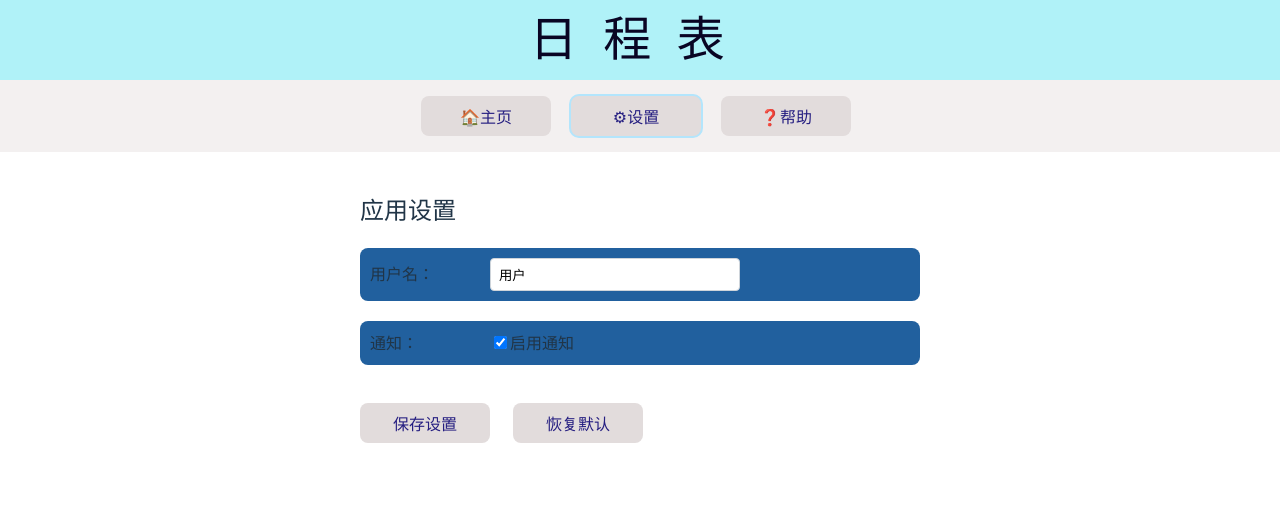
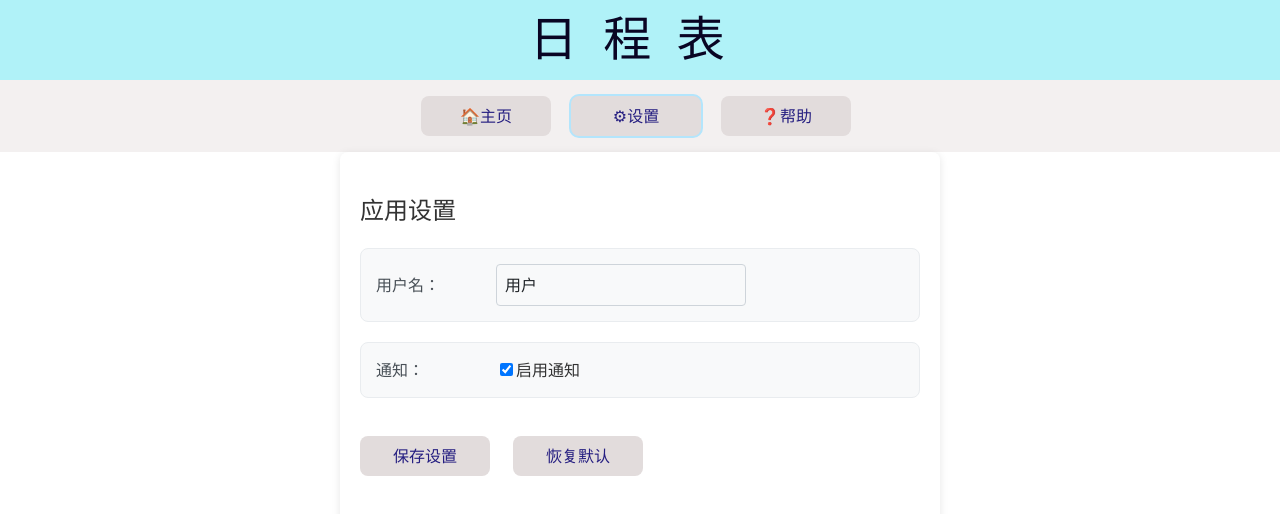
Before and after one commit to gfjdh/hci-schedule, a React (Vite) app: page / in a window 1280 px wide. Both pictures are taken after a click on the button "⚙设置". Shown: the top 514 px of the page. Built offline with nearby package versions, Linux system fonts and the light colour scheme; no server answers.

Commit message:
style(css): 优化样式布局和滚动条，强制统一主题颜色
- 使用flex布局改进自适应空间分配
- 添加滚动条美化样式
- 强制白色背景和深色文字以确保主题一致性
- 使用动态视口高度(dvh)替代固定高度

```diff
--- a/src/App.css
+++ b/src/App.css
@@ -22,8 +22,9 @@
 
 .body {
   width: 100%;
-  height: 90vh;
-  /* overflow: hidden; */
+  height: calc(100dvh - 10vh); /* 计算剩余高度，减去header高度 */
+  background-color: #ffffff; /* 确保整个body区域为白色背景 */
+  overflow: hidden; /* 防止整体页面滚动 */
 }
 
 /* 响应式设计 */
@@ -36,7 +37,9 @@
   }
 
   .body {
-    height: 92vh;
+    height: calc(100dvh - 8vh); /* 计算剩余高度，减去移动端header高度 */
+    background-color: #ffffff; /* 确保整个body区域为白色背景 */
+    overflow: hidden; /* 防止整体页面滚动 */
   }
 }
 
@@ -52,19 +55,27 @@
   padding: 20px;
   max-width: 600px;
   margin: 0 auto;
+  background-color: #ffffff; /* 确保背景为白色 */
+  color: #333333; /* 确保文字颜色为深色 */
+  min-height: calc(100dvh - 120px); /* 使用动态视口高度 */
+  border-radius: 8px;
+  box-shadow: 0 2px 8px rgba(0, 0, 0, 0.1);
 }
 
 .setting-item {
   margin-bottom: 20px;
-  padding: 10px;
-  background-color: #21609e;
+  padding: 15px;
+  background-color: #f8f9fa; /* 浅灰色背景 */
+  border: 1px solid #e9ecef;
   border-radius: 8px;
+  color: #333333; /* 确保文字颜色为深色 */
 }
 
 .setting-item label {
   display: inline-block;
   width: 120px;
   font-weight: bold;
+  color: #495057; /* 深灰色标签文字 */
 }
 
 .setting-item input[type="text"],
@@ -93,9 +104,11 @@
   max-width: 800px;
   margin: 0 auto;
   line-height: 1.6;
-  height: calc(100vh - 120px);
+  height: calc(100dvh - 120px); /* 使用动态视口高度 */
   overflow-y: auto;
   -webkit-overflow-scrolling: touch;
+  background-color: #ffffff; /* 确保背景为白色 */
+  color: #333333; /* 确保文字颜色为深色 */
 }
 
 .help-section {
--- a/src/HelpPage.css
+++ b/src/HelpPage.css
@@ -2,18 +2,20 @@
 
 .help-container {
   max-width: 700px;
-  margin: 40px auto 0 auto;
-  height: 80vh;
-  background: #fff;
+  height: calc(80dvh); /* 使用动态视口高度 */
+  background: #ffffff !important; /* 强制白色背景 */
+  color: #333333 !important; /* 强制深色文字 */
   border-radius: 12px;
   box-shadow: 0 4px 24px rgba(25, 118, 210, 0.08);
   padding: 32px 28px;
   font-family: "Segoe UI", "Microsoft YaHei", Arial, sans-serif;
+  overflow-y: auto;
+  -webkit-overflow-scrolling: touch;
 }
 
 .help-title {
   font-size: 2rem;
-  color: #1976d2;
+  color: #1976d2 !important; /* 强制蓝色标题 */
   font-weight: bold;
   margin-bottom: 24px;
   text-align: center;
@@ -26,7 +28,7 @@
 
 .help-section-title {
   font-size: 1.2rem;
-  color: #1565c0;
+  color: #1565c0 !important; /* 强制蓝色副标题 */
   font-weight: 600;
   margin-bottom: 10px;
   border-left: 4px solid #90caf9;
@@ -35,7 +37,7 @@
 
 .help-text,
 .help-list {
-  color: #333;
+  color: #333333 !important; /* 强制深色文字 */
   font-size: 1rem;
   line-height: 1.8;
   margin-bottom: 8px;
--- a/src/ScheduleArea.css
+++ b/src/ScheduleArea.css
@@ -106,7 +106,8 @@
   overflow-y: auto;
   box-shadow: -2px 0 5px rgba(0, 0, 0, 0.05);
   box-sizing: border-box;
-  overflow-y: auto;
+  height: 100%;
+  flex-shrink: 0;
   -webkit-overflow-scrolling: touch;
 }
 
@@ -232,7 +233,7 @@
     width: 100%;
     max-width: none;
     min-width: auto;
-    height: 40vh;
+    flex: 1; /* 使用flex布局自适应剩余空间 */
     border-left: none;
     border-top: 1px solid #dee2e6;
     order: 2;
@@ -256,7 +257,7 @@
   }
 
   .sidebar {
-    height: 35vh;
+    flex: 1; /* 使用flex布局自适应剩余空间 */
     padding: 15px;
     overflow-y: auto;
     -webkit-overflow-scrolling: touch;
--- a/src/index.css
+++ b/src/index.css
@@ -26,12 +26,36 @@ a:hover {
   box-sizing: border-box;
 }
 
+/* 美化滚动条 */
+::-webkit-scrollbar {
+  width: 8px;
+  height: 8px;
+  background: #f1f1f1;
+}
+::-webkit-scrollbar-thumb {
+  background: #c1c1c1;
+  border-radius: 4px;
+}
+::-webkit-scrollbar-thumb:hover {
+  background: #a0a0a0;
+}
+::-webkit-scrollbar-corner {
+  background: #f1f1f1;
+}
+
+/* Firefox */
+* {
+  scrollbar-width: thin;
+  scrollbar-color: #c1c1c1 #f1f1f1;
+}
+
 html, body {
   margin: 0;
   padding: 0;
   width: 100%;
   height: 100%;
   overflow-x: hidden;
+  background-color: #ffffff !important; /* 强制白色背景 */
 }
 
 body {
@@ -39,17 +63,35 @@ body {
   place-items: center;
   min-width: 320px;
   min-height: 100vh;
+  background-color: #ffffff !important; /* 强制白色背景，覆盖系统主题 */
+  color: #333333 !important; /* 强制深色文字 */
 }
 
 #root {
   width: 100%;
   height: 100vh;
+  height: 100dvh; /* 使用动态视口高度，避免被系统UI遮挡 */
   overflow: hidden;
 }
 
 h1 {
   font-size: 3.2em;
   line-height: 1.1;
+}
+
+input, textarea, select {
+  font: inherit;
+  background-color: #f8f9fa !important;
+  color: #212529 !important;
+  border: 1px solid #ced4da;
+  border-radius: 4px;
+  outline: none;
+  transition: border-color 0.2s;
+}
+
+input:focus, textarea:focus, select:focus {
+  border-color: #1976d2;
+  background-color: #fff !important;
 }
 
 button {
@@ -62,6 +104,7 @@ button {
   background-color: #1a1a1a;
   cursor: pointer;
   transition: border-color 0.25s;
+  font: inherit;
 }
 button:hover {
   border-color: #646cff;
```
